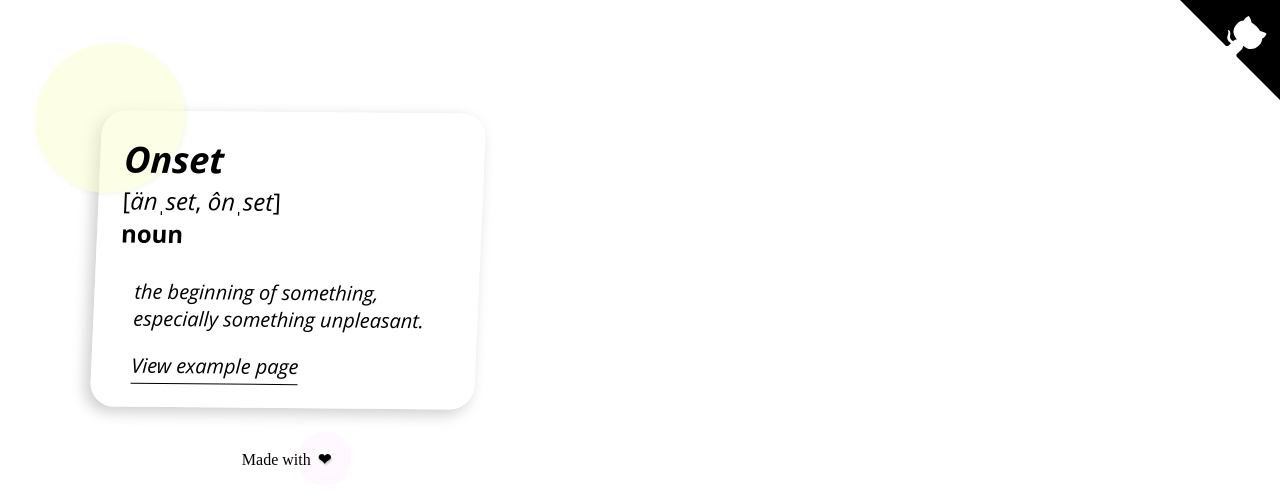
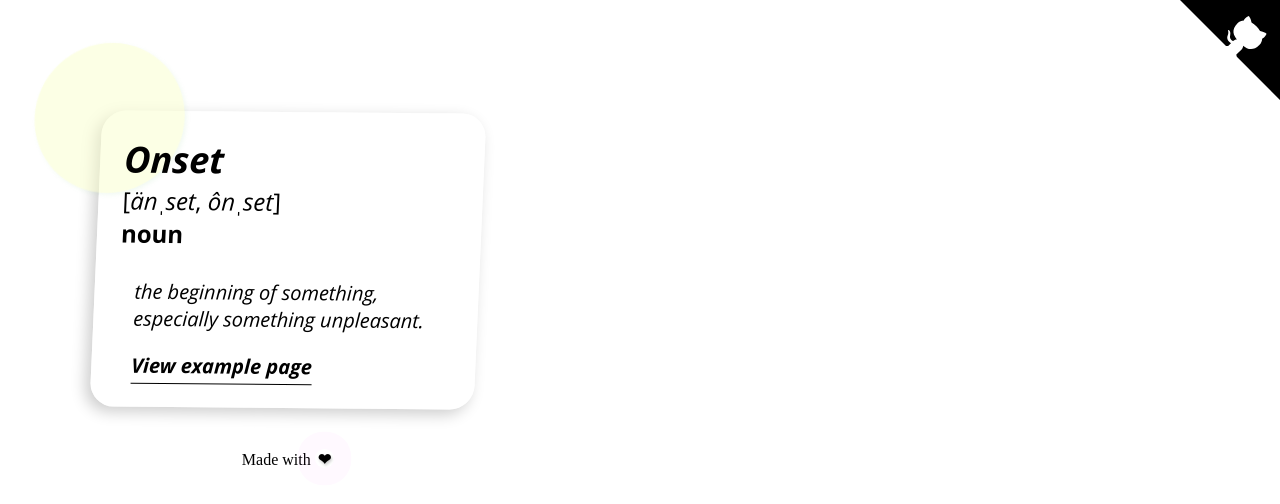
Before and after one commit to garystorey/Onset, a React (Vite) app: page / in a window 1280 px wide. Shown: the top 504 px of the page. Built offline with nearby package versions, Linux system fonts and the light colour scheme.

Commit message:
fix a11y issue

```diff
--- a/src/App.css
+++ b/src/App.css
@@ -31,6 +31,7 @@ a:active,
 a:link,
 a:visited {
   color: var(--primary);
+  font-weight: bolder;
 }
 
 .App {
--- a/src/App.tsx
+++ b/src/App.tsx
@@ -5,14 +5,14 @@ import { BrowserRouter, Route, Routes } from "react-router-dom"
 
 function App() {
   return (
-    <div className="App">
+    <main className="App">
       <BrowserRouter>
         <Routes>
           <Route path="/" element={<Onset />} />
           <Route path="/posts" element={<Posts />} />
         </Routes>
       </BrowserRouter>
-    </div>
+    </main>
   )
 }
 
--- a/src/pages/posts/posts.css
+++ b/src/pages/posts/posts.css
@@ -10,7 +10,7 @@ h1 {
 }
 
 p {
-  color: var(--neutral-4);
+  color: var(--gray-7);
   font-size: var(--font-size-3);
 }
 .post img {
```
Also changed, not shown: 1 other file (tests, documents, lock files or other folders).
